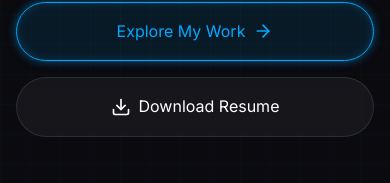
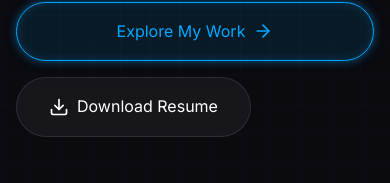
Before and after one commit to Taohedd/My_Portfolio, a React (Vite) app: page / in a window 390 px wide. Shown: the part 561-744 px from the top of the page. Built offline with nearby package versions, Linux system fonts and the light colour scheme.

Commit message:
Update cv2

```diff
--- a/src/pages/Home.tsx
+++ b/src/pages/Home.tsx
@@ -106,11 +106,16 @@ export function Home() {
                     className="group-hover:translate-x-1 transition-transform"
                   />
                 </button>
-
+<a
+  href="/Rahamon Taoheed Ayomide Resume.pdf" // Ensure this file name matches exactly what's in your public folder
+  download="Rahamon Taoheed Resume.pdf"
+  className="inline-block w-full sm:w-auto"
+>
                 <button className="px-8 py-4 rounded-full glass hover-glow text-white transition-all inline-flex items-center gap-2 justify-center">
                   <Download size={20} />
                   Download Resume
                 </button>
+                </a>
               </div>
             </div>
 
```
